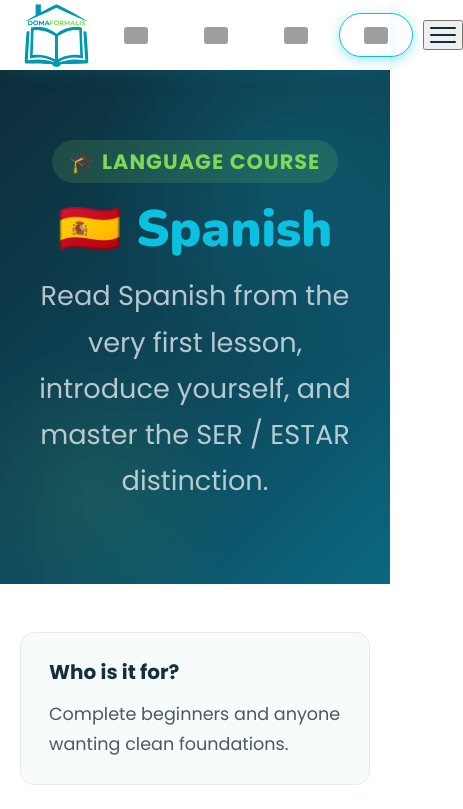
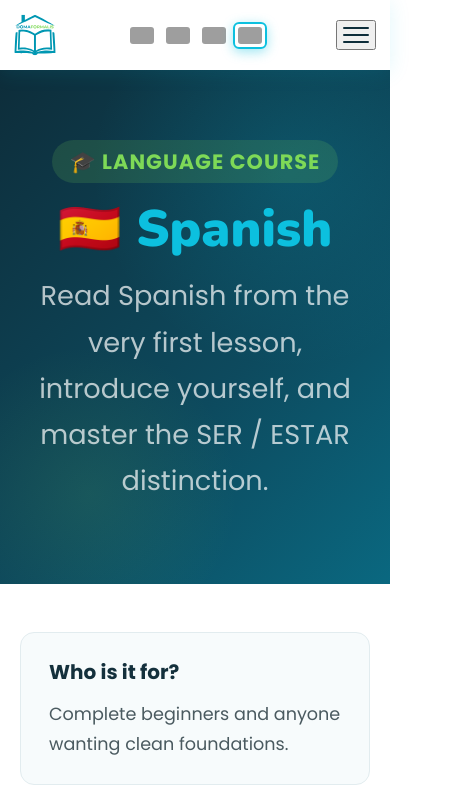
Before and after one commit to sims8134/Domaformalis-2026, a Next.js app: page /en/langues/espagnol in a window 390 px wide. Shown: the top 809 px of the page, 463 px wide, since content can reach past the window. Built offline with nearby package versions, Linux system fonts and the light colour scheme; grey boxes are pictures that could not be loaded.

Commit message:
fix(css): burger hors ecran sur mobile - scope .lang-btn, header compact, newsletter hors media query, mojibake

```diff
--- a/app/globals.css
+++ b/app/globals.css
@@ -407,7 +407,7 @@ nav { max-width: 1280px; margin: auto; padding: 0 24px; height: 70px; display: f
   flex-shrink: 0;
 }
 
-/* FERMГ‰ par dГ©faut */
+/* FERMÉ par défaut */
 .faq-answer {
   max-height: 0;
   padding: 0;
@@ -458,7 +458,7 @@ nav { max-width: 1280px; margin: auto; padding: 0 24px; height: 70px; display: f
 
 /* Placeholder overlay */
 .placeholder-overlay { position: relative; }
-.placeholder-overlay::after { content: "BientГґt disponible"; position: absolute; inset: 0; background: rgba(255,255,255,0.82); border-radius: 20px; display: flex; align-items: center; justify-content: center; font-size: 1.4rem; font-weight: 700; color: var(--gray); letter-spacing: 0.05em; backdrop-filter: blur(2px); }
+.placeholder-overlay::after { content: "Bientôt disponible"; position: absolute; inset: 0; background: rgba(255,255,255,0.82); border-radius: 20px; display: flex; align-items: center; justify-content: center; font-size: 1.4rem; font-weight: 700; color: var(--gray); letter-spacing: 0.05em; backdrop-filter: blur(2px); }
 
 /* Liens utiles */
 .liens-section { background: var(--light); padding: 80px 30px; }
@@ -546,6 +546,10 @@ footer { background: var(--dark); color: white; padding: 60px 30px 30px; }
   .nav-links { display: none; }
   .burger { display: flex; }
   .nav-links.open { display: flex; flex-direction: column; position: absolute; top: 70px; left: 0; right: 0; background: white; padding: 20px; box-shadow: 0 10px 30px rgba(0,0,0,0.1); gap: 6px; z-index: 200; }
+  /* FIX 2026-09 : header compact — le burger sortait de l'écran sur ~412px */
+  nav { padding: 0 14px; gap: 6px; }
+  .nav-logo img { height: 42px; }
+  .lang-switcher { gap: 2px; }
   .hero { padding: 60px 20px 70px; }
   .hero-text h1 { font-size: 3rem; }
   .hero-visual { grid-template-columns: 1fr; }
@@ -587,7 +591,7 @@ footer { background: var(--dark); color: white; padding: 60px 30px 30px; }
   .footer-bottom { flex-direction: column; text-align: center; }
 }
 /* ================================================================
-   QUI SOMMES-NOUS вЂ” COLLER DANS globals.css
+   QUI SOMMES-NOUS — COLLER DANS globals.css
    ================================================================ */
 
 /* Intro / Mission */
@@ -596,7 +600,7 @@ footer { background: var(--dark); color: white; padding: 60px 30px 30px; }
 .intro-section p { font-size: 1.65rem; color: var(--gray); line-height: 1.9; margin-bottom: 14px; }
 .intro-section p strong { color: var(--teal); }
 
-/* Г‰quipe */
+/* Équipe */
 .equipe-section { background: var(--light); padding: 80px 30px; }
 .equipe-inner { max-width: 1100px; margin: auto; }
 .equipe-grid { display: grid; grid-template-columns: repeat(2, 1fr); gap: 40px; }
@@ -611,8 +615,6 @@ footer { background: var(--dark); color: white; padding: 60px 30px 30px; }
 .avatar-yasmine { background: linear-gradient(135deg, #fce6f3, #f8b8dc); }
 .membre-id h3 { font-family: var(--font-nunito), sans-serif; font-size: 2.6rem; font-weight: 900; color: var(--dark); margin-bottom: 4px; }
 .membre-role { display: inline-block; padding: 4px 14px; border-radius: 20px; font-size: 1.3rem; font-weight: 700; }
-.role-simon { background: rgba(12,192,223,0.12); color: var(--teal); }
-.role-yasmine { background: rgba(233,30,140,0.1); color: #c0177a; }
 .membre-body { padding: 0 36px 36px; }
 .membre-body p { font-size: 1.55rem; color: var(--gray); line-height: 1.8; margin-bottom: 24px; }
 .membre-tags { display: flex; flex-wrap: wrap; gap: 10px; }
@@ -643,8 +645,8 @@ footer { background: var(--dark); color: white; padding: 60px 30px 30px; }
   .membre-top { flex-direction: column; text-align: center; }
 }
 /* ================================================================
-   PAGES LГ‰GALES вЂ” COLLER DANS globals.css
-   (fonctionne pour mentions lГ©gales, CGU, confidentialitГ©)
+   PAGES LÉGALES — COLLER DANS globals.css
+   (fonctionne pour mentions légales, CGU, confidentialité)
    ================================================================ */
 
 .legal-section { padding: 60px 30px 80px; }
@@ -884,7 +886,11 @@ footer { background: var(--dark); color: white; padding: 60px 30px 30px; }
   .launch-btn-secondary {
     width: 100%;
   }
-  /* Newsletter section */
+}
+
+/* Newsletter section
+   FIX 2026-09 : ce bloc était emprisonné dans la media query 640px
+   ci-dessus — la newsletter n'avait aucun style en desktop. */
 .newsletter-section {
   border-top: 1px solid rgba(0, 0, 0, 0.08) !important;
   padding: 60px 20px !important;
@@ -958,9 +964,9 @@ footer { background: var(--dark); color: white; padding: 60px 30px 30px; }
     flex-direction: column !important;
   }
 }
-}/* ============================================================
-   ARTICLES РІР‚вЂќ Р“В  coller Р“В  la fin de app/globals.css
-   Palette : turquoise #0097B2 Р’В· turquoise AA #006B80 Р’В· vert #7ED957
+/* ============================================================
+   ARTICLES — à coller à la fin de app/globals.css
+   Palette : turquoise #0097B2 · turquoise AA #006B80 · vert #7ED957
    ============================================================ */
 
 /* ---------- LISTING ---------- */
@@ -1173,7 +1179,7 @@ footer { background: var(--dark); color: white; padding: 60px 30px 30px; }
   font-size: .98rem; line-height: 1.6; color: #4a5a60;
 }
 .membres-benefits li::before {
-  content: "РІСљвЂњ"; position: absolute; left: 0; top: 0;
+  content: "✓"; position: absolute; left: 0; top: 0;
   width: 22px; height: 22px; border-radius: 50%;
   background: rgba(126,217,87,.2); color: #2d6b1a;
   display: grid; place-items: center; font-size: .8rem; font-weight: 700;
@@ -1592,6 +1598,9 @@ footer { background: var(--dark); color: white; padding: 60px 30px 30px; }
 /* ============================================================
    COURS DE LANGUES — sélecteur, leçons, fiches
    À coller à la fin de app/globals.css
+   FIX 2026-09 : sélecteurs .lang-btn préfixés par .lang-picker.
+   Sans ce scoping, ils écrasaient les .lang-btn (drapeaux) du
+   header et faisaient déborder le nav → burger hors écran.
    ============================================================ */
 
 /* ---------- Sélecteur de langue d'enseignement ---------- */
@@ -1607,15 +1616,15 @@ footer { background: var(--dark); color: white; padding: 60px 30px 30px; }
 .lang-picker p { color: #cde7ec; font-size: .98rem; line-height: 1.6; margin: 0 auto 1.6rem; max-width: 56ch; }
 
 .lang-picker-btns { display: flex; gap: .9rem; justify-content: center; flex-wrap: wrap; }
-.lang-btn {
+.lang-picker .lang-btn {
   display: inline-flex; align-items: center; gap: .6rem;
   padding: .8rem 1.5rem; border-radius: 999px; cursor: pointer;
   background: rgba(255,255,255,.08); border: 1.5px solid rgba(255,255,255,.22);
   color: #fff; font-size: 1rem; font-weight: 600; font-family: inherit;
   transition: background .15s ease, border-color .15s ease, transform .15s ease;
 }
-.lang-btn:hover { background: rgba(255,255,255,.15); transform: translateY(-2px); }
-.lang-btn.is-active {
+.lang-picker .lang-btn:hover { background: rgba(255,255,255,.15); transform: translateY(-2px); }
+.lang-picker .lang-btn.is-active {
   background: #0097b2; border-color: #7ed957; box-shadow: 0 0 0 3px rgba(126,217,87,.25);
 }
 .lang-btn-flag { font-size: 1.25rem; line-height: 1; }
```
